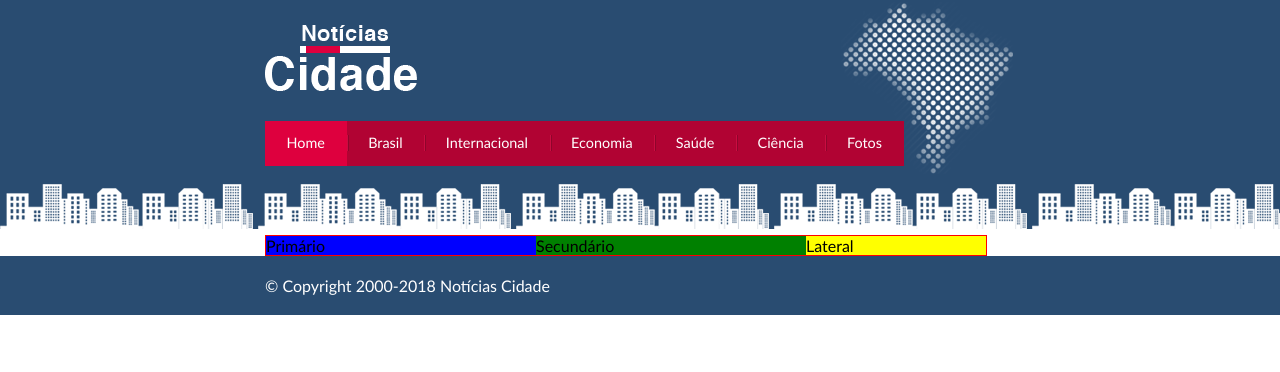
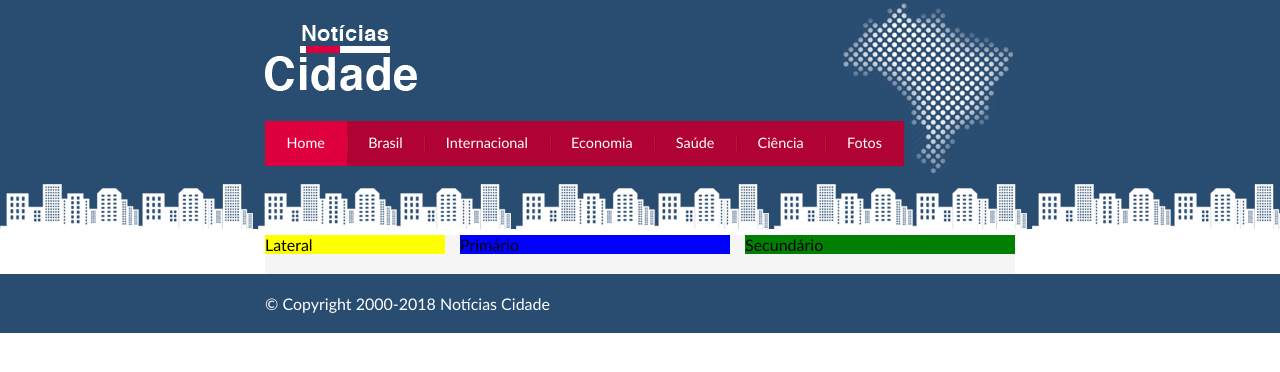
Before and after one commit to geissonlucaso/noticias-cidade-site, a plain HTML site: page index.html in a window 1280 px wide. Drawn offline with Linux system fonts and the light colour scheme.

Commit message:
Finalização layout de três colunas.

```diff
--- a/css/estilo.css
+++ b/css/estilo.css
@@ -80,7 +80,6 @@ body.fotos #navegacao a#fotos {
 /* Configura layout de três colunas */
 #conteudo {
     background: #f5f5f5;
-    border: 1px solid red;
     margin-top: 60px;
     float: left;
 }
@@ -88,18 +87,21 @@ body.fotos #navegacao a#fotos {
 #primario {
     width: 270px;
     background: blue;
+    margin: 0 0 20px 195px;
     float: left;
 }
 
 #secundario {
     width: 270px;
     background: green;
+    margin: 0 0 20px 15px;
     float: left;
 }
 
 #lateral {
     width: 180px;
     background: yellow;
+    margin: 0 0 20px -750px;
     float: left;
 }
 
```
